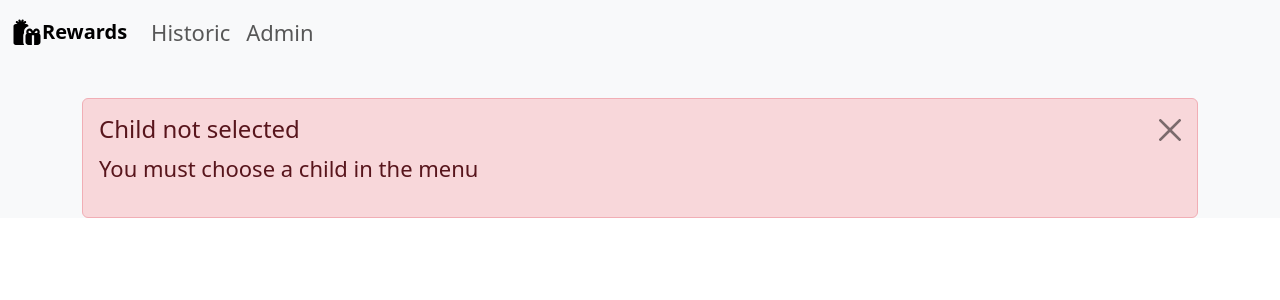
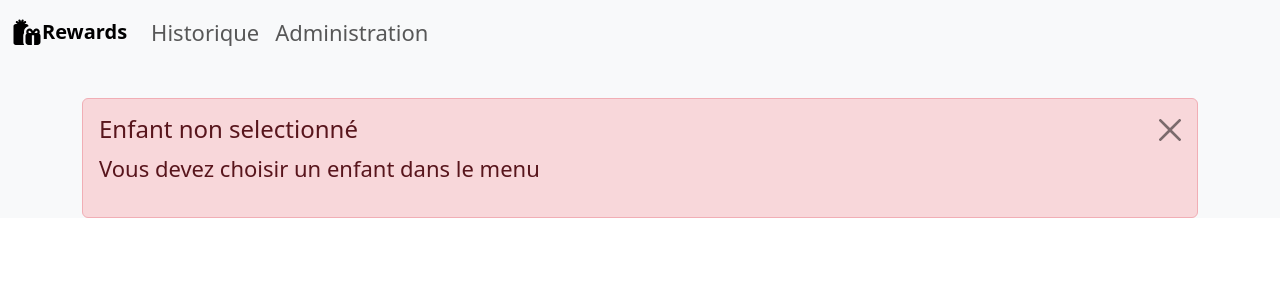
Before and after one commit to thomaroger/reward, a Symfony app: template templates/home/index.html.twig in a window 1280 px wide. Shown: the top 300 px of the page. Run offline with Twig, Linux system fonts and the light colour scheme; the template is opened without the code that fills it, so the values that code supplies are empty; some libraries are stand-ins or nearby versions.

Commit message:
french typo

```diff
--- a/templates/base.html.twig
+++ b/templates/base.html.twig
@@ -48,10 +48,10 @@
         </li>
         {% endfor %}
         <li class="nav-item">
-          <a class="nav-link" aria-current="page" href="{{ path('app_home_historic') }}">Historic</a>
+          <a class="nav-link" aria-current="page" href="{{ path('app_home_historic') }}">Historique</a>
         </li>
         <li class="nav-item">
-          <a class="nav-link" aria-current="page" href="{{ path('admin') }}">Admin</a>
+          <a class="nav-link" aria-current="page" href="{{ path('admin') }}">Administration</a>
         </li>
 
       </ul>
--- a/templates/home/historic.html.twig
+++ b/templates/home/historic.html.twig
@@ -4,8 +4,8 @@
 
 {% if selectedchild is null or selectedchild is empty  %}
   <div class="alert alert-danger alert-dismissible fade show" role="alert">
-   <h4 class="alert-heading">Child not selected</h4>
-   <p>You must choose a child in the menu</p>
+   <h4 class="alert-heading">Enfant non selectionné</h4>
+   <p>Vous devez choisir un enfant dans le menu</p>
   <button type="button" class="btn-close" data-bs-dismiss="alert" aria-label="Close"></button>
 </div>
 {% else %}
--- a/templates/home/index.html.twig
+++ b/templates/home/index.html.twig
@@ -4,8 +4,8 @@
 
 {% if selectedchild is null or selectedchild is empty  %}
   <div class="alert alert-danger alert-dismissible fade show" role="alert">
-   <h4 class="alert-heading">Child not selected</h4>
-   <p>You must choose a child in the menu</p>
+   <h4 class="alert-heading">Enfant non selectionné</h4>
+   <p>Vous devez choisir un enfant dans le menu</p>
   <button type="button" class="btn-close" data-bs-dismiss="alert" aria-label="Close"></button>
 </div>
 {% else %}
@@ -17,7 +17,7 @@
 
 
 <ul class="list-group" id="task-list-bonus">
-    <li class="list-group-item list-group-item-success"><b>Bonus Task</b></li>
+    <li class="list-group-item list-group-item-success"><b>Taches Bonus</b></li>
     {% for task in tasksBonus %}
     <li class="list-group-item list-group-item-success tasks">
         <div class="container text-center">
@@ -38,7 +38,7 @@
 </ul>
 <div class="clearfix">&nbsp;</div>
 <ul class="list-group" id="task-list-penalty">
-    <li class="list-group-item list-group-item-danger"><b>Malus Task</b></li>
+    <li class="list-group-item list-group-item-danger"><b>Taches Malus</b></li>
     {% for task in tasksPenalties %}
     <li class="list-group-item list-group-item-danger tasks">
         <div class="container text-center">
@@ -59,7 +59,7 @@
 </ul>
 <div class="clearfix">&nbsp;</div>
 <ul class="list-group" id="task-list-consumption">
-    <li class="list-group-item list-group-item-warning"><b>Consumption Task</b></li>
+    <li class="list-group-item list-group-item-warning"><b>Taches de consommation</b></li>
     {% for task in tasksConsumptions %}
       {% if selectedchild.points >= (task.points*-1) %}
       <li class="list-group-item list-group-item-warning tasks">
```
